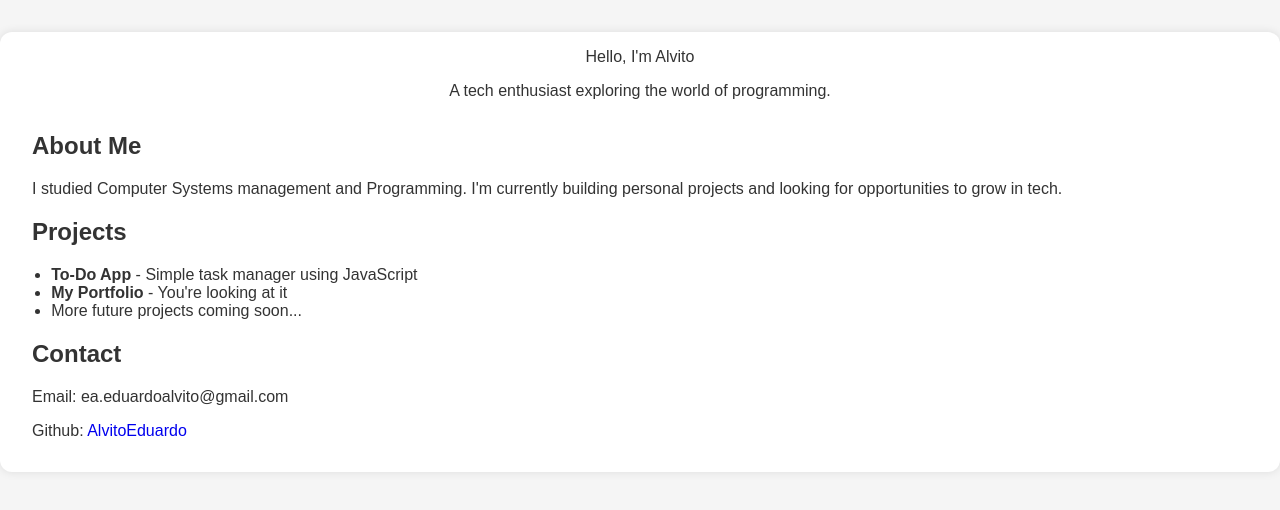
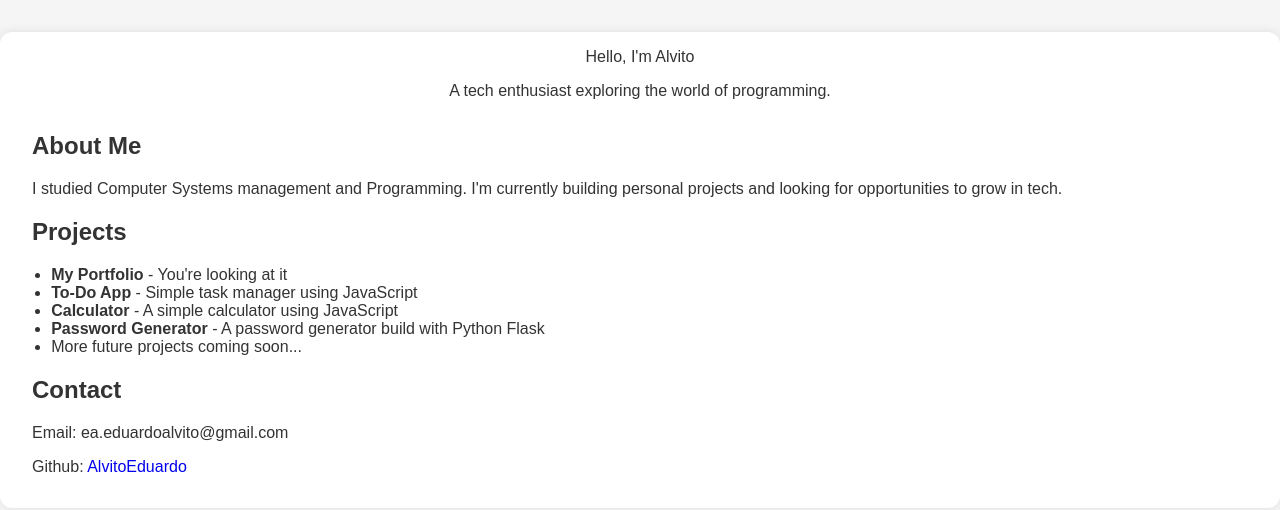
Before and after one commit to AlvitoEduardo/portfolio, a plain HTML site: page index.html in a window 1280 px wide. Drawn offline with Linux system fonts and the light colour scheme.

Commit message:
Update index.html
New projects added

```diff
--- a/index.html
+++ b/index.html
@@ -21,8 +21,10 @@
       <section>
         <h2>Projects</h2>
         <ul>
+          <li><strong>My Portfolio</strong> - You're looking at it</li>
           <li><strong>To-Do App</strong> - Simple task manager using JavaScript</li>
-          <li><strong>My Portfolio</strong> - You're looking at it</li>
+          <li><strong>Calculator</strong> - A simple calculator using JavaScript</li>
+          <li><strong>Password Generator</strong> - A password generator build with Python Flask</li>
           <li>More future projects coming soon...</li>
         </ul>
       </section>
```
